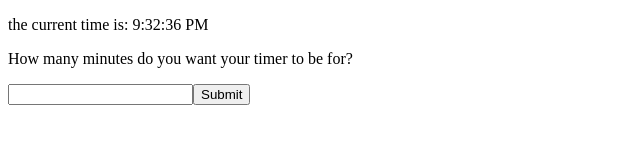
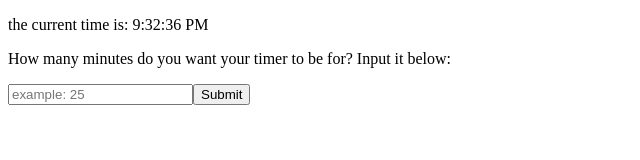
Before and after one commit to AndyDaMandy/Pomodoro-Timer, a plain HTML site: page index.html in a window 1280 px wide. Shown: the whole page, without its empty margins (0-640 px from the left). Drawn offline with Linux system fonts and the light colour scheme.

Commit message:
Just cleaned up the html and added a placeholder

```diff
--- a/index.html
+++ b/index.html
@@ -8,9 +8,9 @@
   </head>
   <body onchange="setInterval(showTime, 1000); showInputTime(); gatherTime(); startTimer();">
     <p>the current time is: <span id="clock"></span></p>
-    <p>How many minutes do you want your timer to be for?</p>
+    <p>How many minutes do you want your timer to be for? Input it below:</p>
     <p id="inputTime"></p>
-    <input id="timer" type="number"><input type="submit">
+    <input id="timer" type="number" placeholder="example: 25"><input type="submit">
  <!--   <button onclick="startTimer()">Start Timer</button> -->
     <script src="script.js"></script>
   </body>
```
